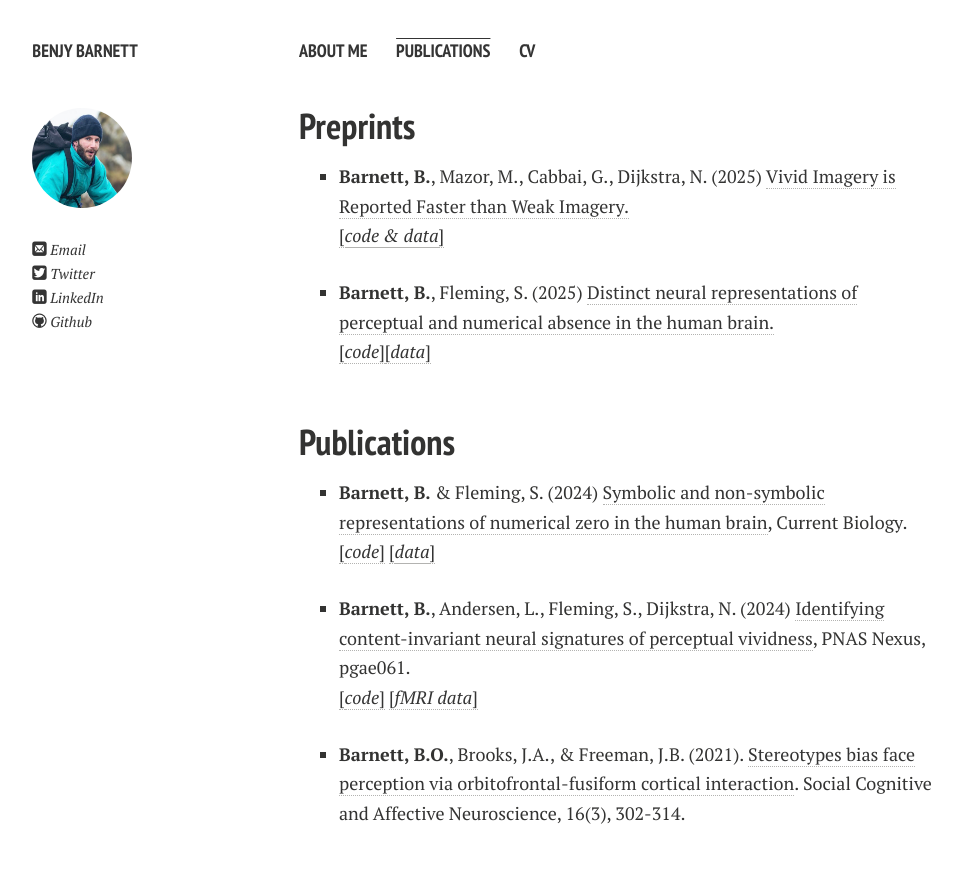
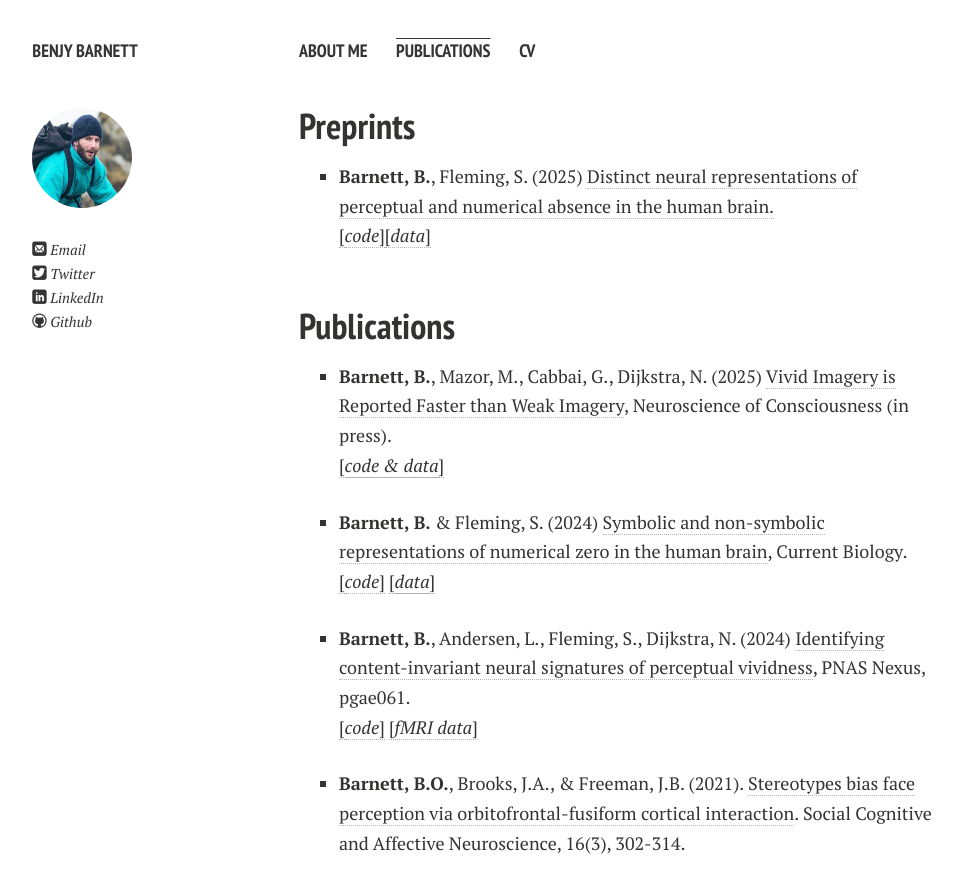
Before and after one commit to benjybarnett/benjybarnett.github.io, a Jekyll site: the page built from publications.md, in a window 1280 px wide and 900 px high. Shown: the top 893 px of the window, without its empty margins (21-983 px from the left). Built offline with Jekyll 4.4.1, drawn with Linux system fonts in a browser that asks for light colours; nearby versions of some CDN libraries; comment, search, counter and statistics services are not loaded; a style sheet for code colours, icons or effects is not loaded; some of the changed lines change nothing that is shown.

Commit message:
Update publications.md

```diff
--- a/publications.md
+++ b/publications.md
@@ -5,8 +5,6 @@
 ---
 
 ## Preprints
-- **Barnett, B.**, Mazor, M., Cabbai, G., Dijkstra, N. (2025) [Vivid Imagery is Reported Faster than Weak Imagery.](https://osf.io/preprints/psyarxiv/2uy9h) <br>
-[[*code & data*]](https://osf.io/g7tjh/)
 
 - **Barnett, B.**, Fleming, S. (2025) [Distinct neural representations of perceptual and numerical absence in the human brain.](https://osf.io/preprints/psyarxiv/zyrdk) <br>
 [[*code*]](https://github.com/benjybarnett/PerceptualNumericalAbsence)[[*data*]](https://osf.io/xhqfc/files/osfstorage)
@@ -15,6 +13,9 @@
   <br>
 
 ## Publications
+
+- **Barnett, B.**, Mazor, M., Cabbai, G., Dijkstra, N. (2025) [Vivid Imagery is Reported Faster than Weak Imagery](https://osf.io/preprints/psyarxiv/2uy9h), Neuroscience of Consciousness (in press). <br>
+[[*code & data*]](https://osf.io/g7tjh/)
 
 - **Barnett, B.** & Fleming, S. (2024) [Symbolic and non-symbolic representations of numerical zero in the human brain](https://www.cell.com/action/showPdf?pii=S0960-9822%2824%2900897-2), Current Biology. <br>
 [[*code*]](https://github.com/benjybarnett/ZeroMEG) [[*data*]](https://osf.io/vr7qp/)
```
